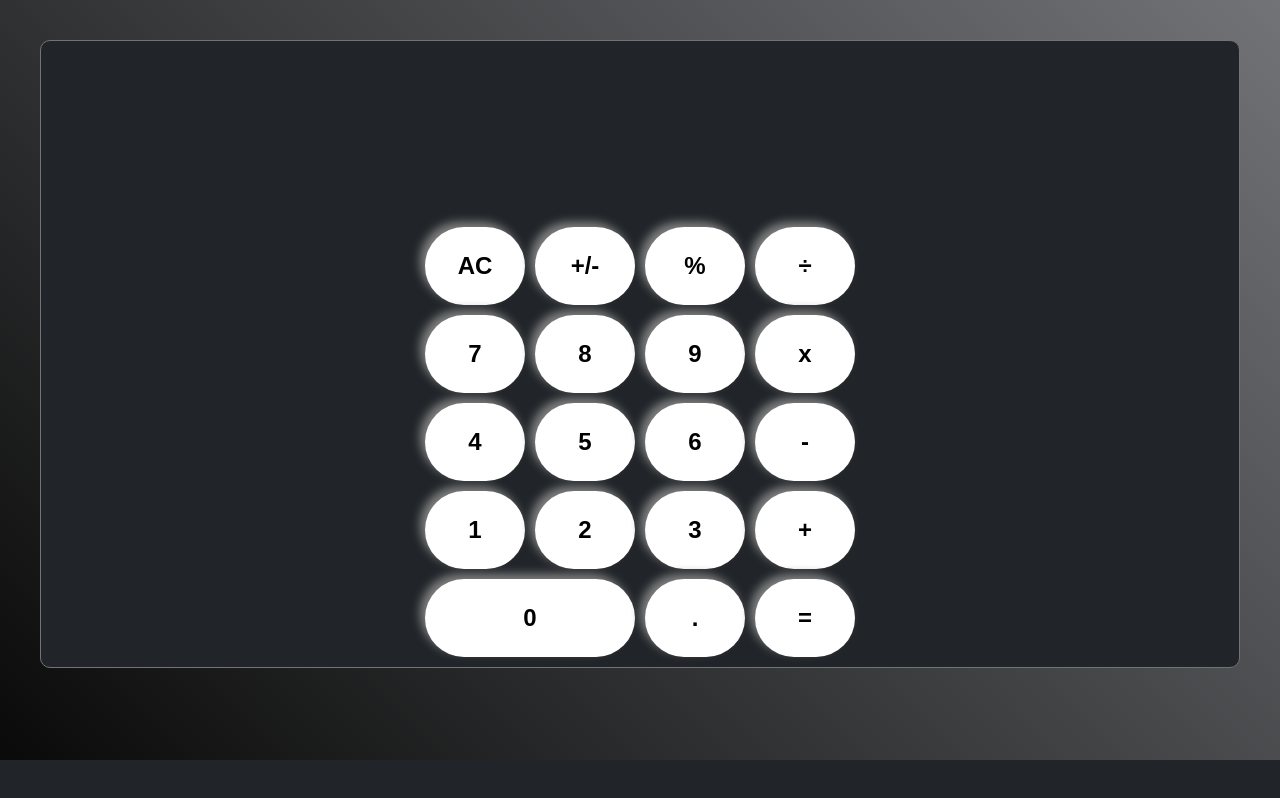
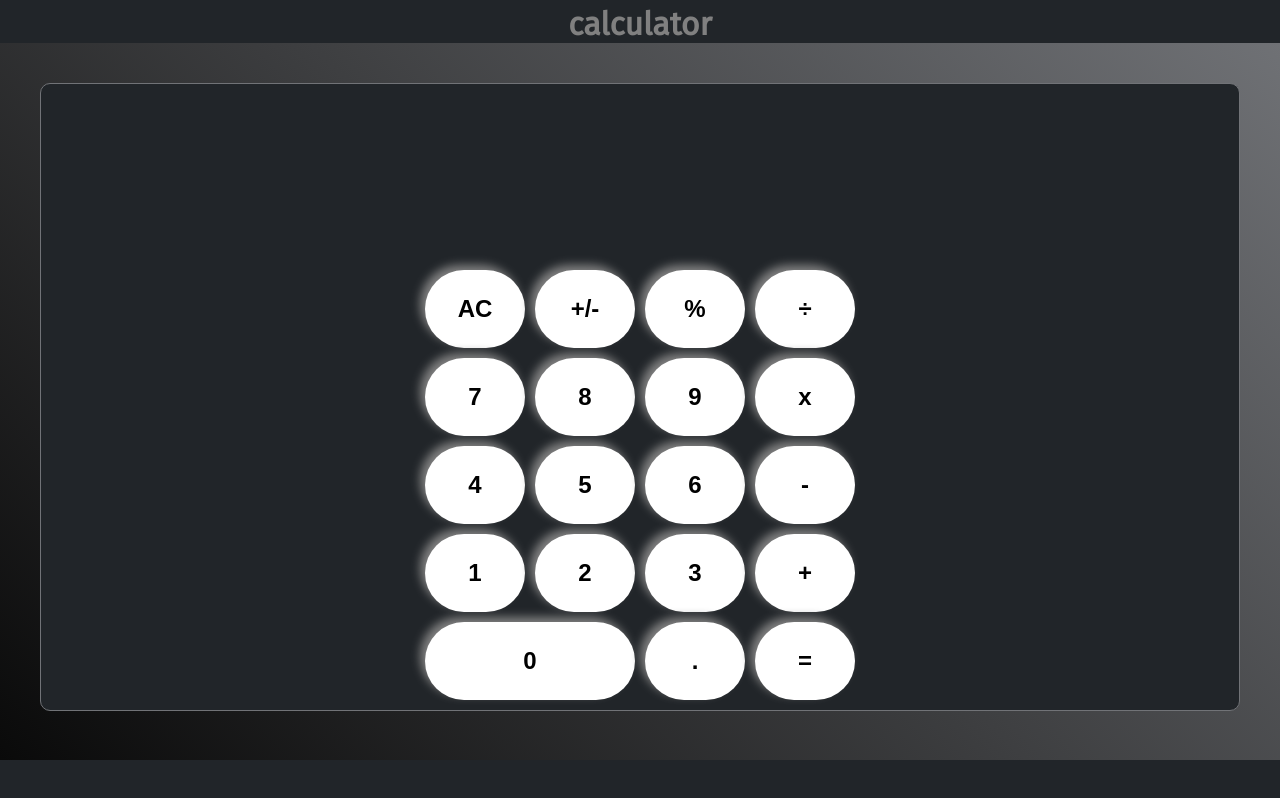
Before and after one commit to Alan-day/nology-calculator, a plain HTML site: page index.html in a window 1280 px wide. Drawn offline with Linux system fonts and the light colour scheme.

Commit message:
minor styling fixes

```diff
--- a/index.html
+++ b/index.html
@@ -7,7 +7,7 @@
     <title>Document</title>
   </head>
   <body>
-    <h1></h1>
+    <h1>calculator</h1>
 
     <div class="calculator">
       <div class="numberInput" id="numberInput"></div>
--- a/main.scss
+++ b/main.scss
@@ -111,10 +111,11 @@ button:hover {
 }
 
 h1 {
+  margin-top: 5px;
   display: flex;
   justify-content: center;
   font-family: $primary-font;
-  color: #3a86ff;
+  color: gray;
 }
 
 div {
```
Also changed, not shown: main.css, 1 other file.
